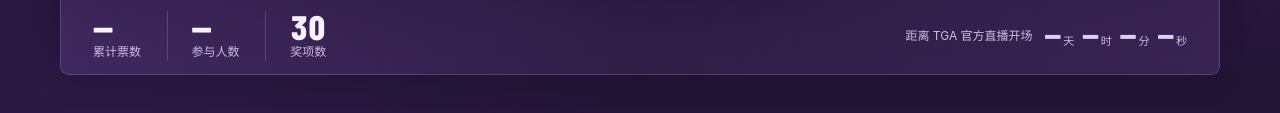
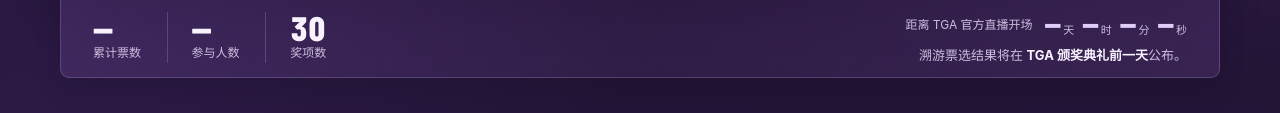
Before and after one commit to Zero0-A/tga2026-vote, a website: page public/index.html in a window 1280 px wide. Shown: the part 483-596 px from the top of the page. Drawn offline with Linux system fonts and the light colour scheme; no server answers.

Commit message:
在首页说明票选结果公布时间

```diff
--- a/public/index.html
+++ b/public/index.html
@@ -61,6 +61,7 @@
           </div>
         </div>
 
+        <div class="hero-schedule">
           <div class="countdown">
             <span class="countdown-label">距离 TGA 官方直播开场</span>
             <div class="countdown-boxes" id="countdown">
@@ -69,6 +70,8 @@
               <div class="cd-box"><span id="cdM">--</span><em>分</em></div>
               <div class="cd-box"><span id="cdS">--</span><em>秒</em></div>
             </div>
+          </div>
+          <p class="results-announcement">溯游票选结果将在 <strong>TGA 颁奖典礼前一天</strong>公布。</p>
         </div>
       </div>
 
--- a/public/styles.css
+++ b/public/styles.css
@@ -212,6 +212,9 @@ body:has(#about:target) .site-nav-sections a[href="#about"]::after { opacity: 1;
   font-variant-numeric: tabular-nums;
 }
 .stat-label, .countdown-label { color: var(--muted); font-size: 12px; }
+.hero-schedule { display: grid; justify-items: end; gap: 6px; min-width: 0; }
+.results-announcement { color: var(--muted); font-size: 13px; text-wrap: pretty; }
+.results-announcement strong { color: var(--text); font-weight: 750; }
 .countdown { gap: 12px; }
 .countdown-label { line-height: 1.28; }
 .countdown-boxes { gap: 8px; }
@@ -510,6 +513,7 @@ body:has(#about:target) .site-nav-sections a[href="#about"]::after { opacity: 1;
   .hero-stats { display: grid; grid-template-columns: repeat(3, minmax(0, 1fr)); gap: 0; }
   .stat + .stat { padding-inline-start: 14px; }
   .stat-value { font-size: 29px; }
+  .hero-schedule { justify-items: start; }
   .countdown { flex-wrap: wrap; }
   .cd-box span { font-size: 22px; }
   .hero-cta { width: 100%; margin-top: 13px; }
```
Lines whose indentation alone changed are shown as unchanged.
